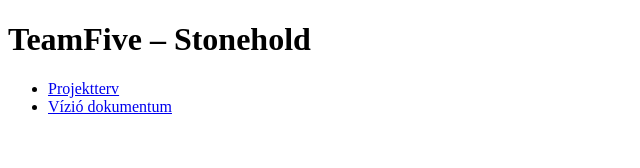
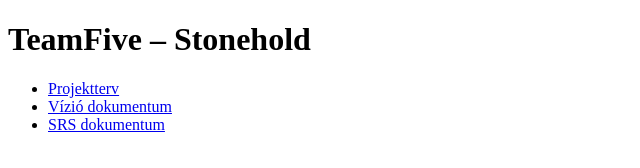
Before and after one commit to LorinczL552/szofttech-teamfive, a plain HTML site: page index.html in a window 1280 px wide. Shown: the whole page, without its empty margins (0-640 px from the left). Drawn offline with Linux system fonts and the light colour scheme.

Commit message:
srs dokumentum link hozzaadasa

```diff
--- a/index.html
+++ b/index.html
@@ -11,6 +11,7 @@
 <ul>
 	<li><a href="Projektterv_TeamFive.html">Projektterv</a></li>
 	<li><a href="vizio_dokumentum.html">Vízió dokumentum</a></li>
+	<li><a href="srs_dokumentum.html">SRS dokumentum</a></li>
 </ul>
 
 </body>
```
